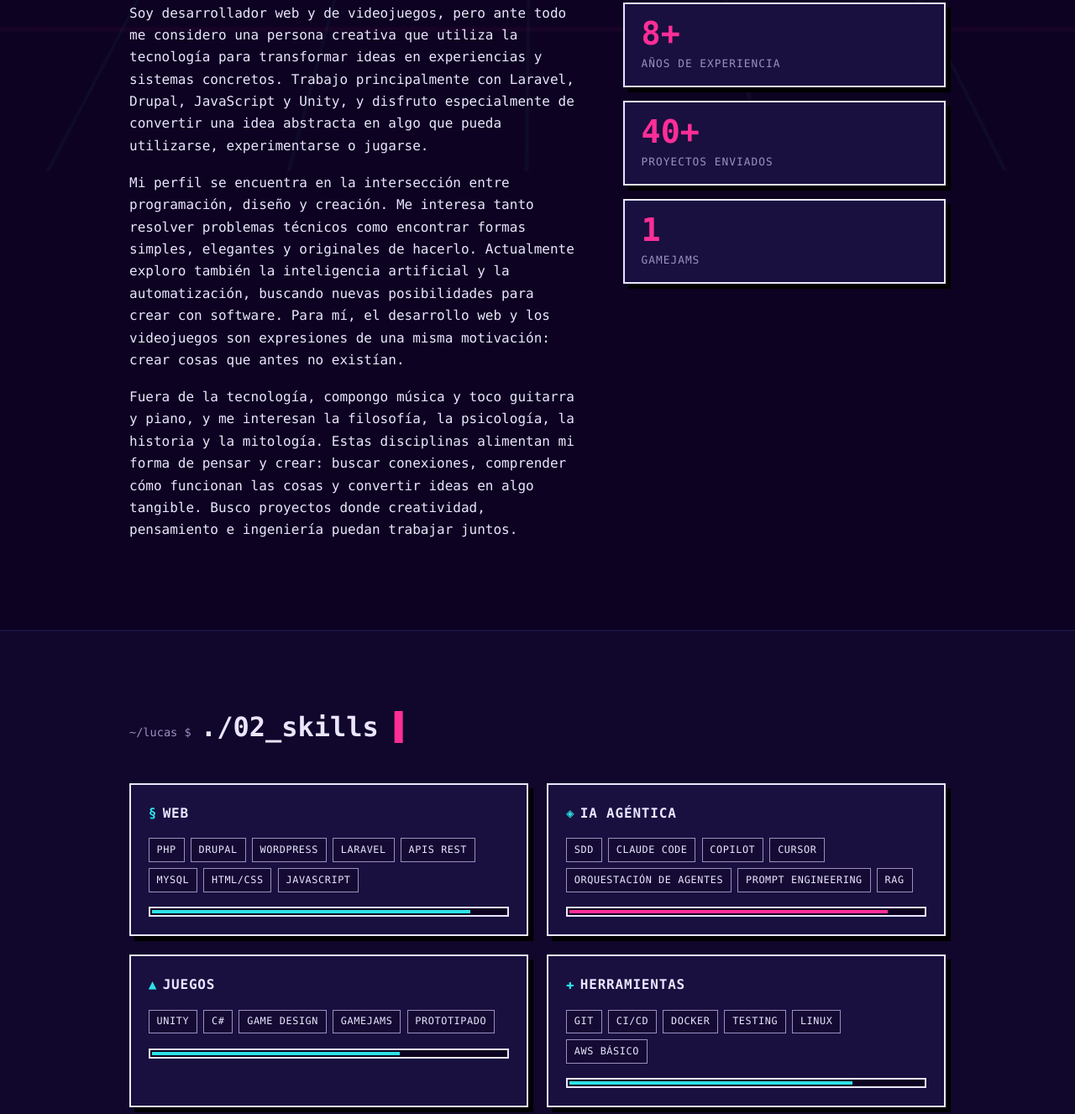
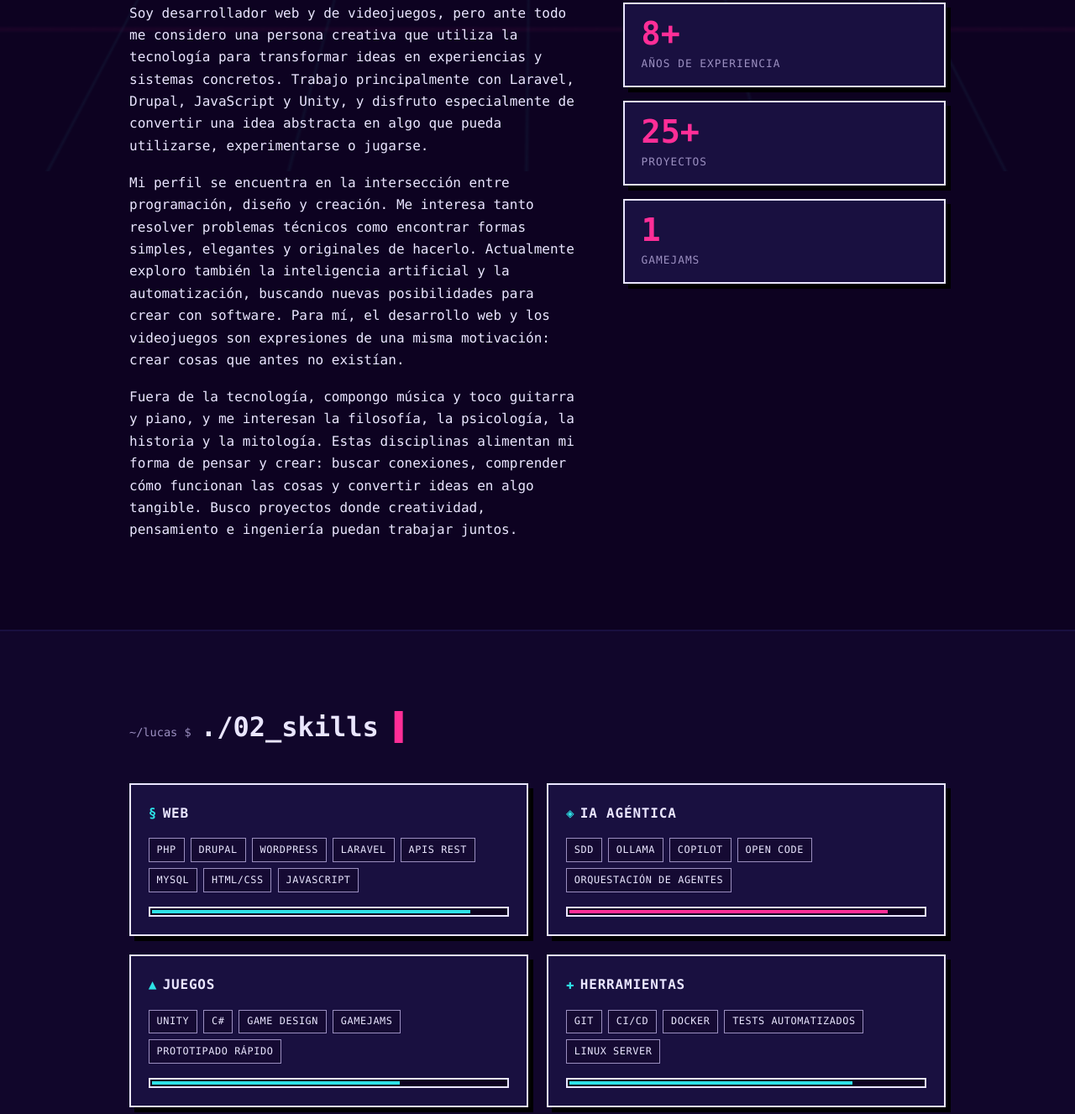
Before and after one commit to LucasTaborda/LucasTaborda.github.io, a plain HTML site: page index.html in a window 1280 px wide. Shown: the part 1056-2383 px from the top of the page at 84% size. Drawn offline with Linux system fonts and the light colour scheme.

Commit message:
Se corrigen datos laborales

```diff
--- a/index.html
+++ b/index.html
@@ -98,7 +98,7 @@
           </div>
           <dl class="stats" data-reveal>
             <div class="stat"><dt data-en="years of experience">años de experiencia</dt><dd>8+</dd></div>
-            <div class="stat"><dt data-en="projects shipped">proyectos enviados</dt><dd>40+</dd></div>
+            <div class="stat"><dt data-en="projects shipped">proyectos</dt><dd>25+</dd></div>
             <div class="stat"><dt>gamejams</dt><dd>1</dd></div>
           </dl>
         </div>
@@ -119,17 +119,17 @@
           </article>
           <article class="card skill" data-reveal>
             <h3><span class="sk-ico" aria-hidden="true">◈</span>ia agéntica</h3>
-            <ul class="chips"><li>SDD</li><li>Claude Code</li><li>Copilot</li><li>Cursor</li><li>Orquestación de agentes</li><li>Prompt engineering</li><li>RAG</li></ul>
+            <ul class="chips"><li>SDD</li><li>Ollama</li><li>Copilot</li><li>Open Code</li><li>Orquestación de agentes</li></ul>
             <div class="bar" role="img" aria-label="Nivel IA agéntica: 9 de 10"><span class="bar-fill bar-fill--mag" style="--l:90%"></span></div>
           </article>
           <article class="card skill" data-reveal>
             <h3><span class="sk-ico" aria-hidden="true">▲</span>juegos</h3>
-            <ul class="chips"><li>Unity</li><li>C#</li><li>Game design</li><li>Gamejams</li><li>Prototipado</li></ul>
+            <ul class="chips"><li>Unity</li><li>C#</li><li>Game design</li><li>Gamejams</li><li>Prototipado rápido</li></ul>
             <div class="bar" role="img" aria-label="Nivel juegos: 7 de 10"><span class="bar-fill" style="--l:70%"></span></div>
           </article>
           <article class="card skill" data-reveal>
             <h3><span class="sk-ico" aria-hidden="true">✚</span>herramientas</h3>
-            <ul class="chips"><li>Git</li><li>CI/CD</li><li>Docker</li><li>Testing</li><li>Linux</li><li>AWS básico</li></ul>
+            <ul class="chips"><li>Git</li><li>CI/CD</li><li>Docker</li><li>Tests automatizados</li><li>Linux Server</li></ul>
             <div class="bar" role="img" aria-label="Nivel herramientas: 8 de 10"><span class="bar-fill" style="--l:80%"></span></div>
           </article>
         </div>
```
